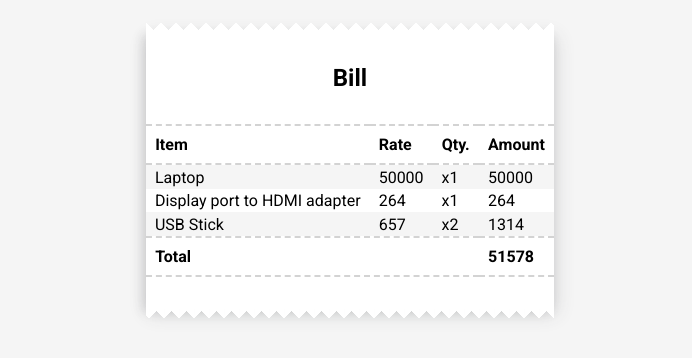
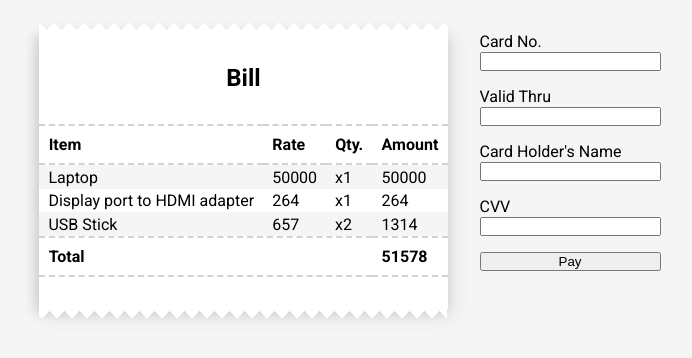
Before and after one commit to dipeshhhh/DailyUI, a React (Create React App) app: page /credit-card-checkout in a window 1280 px wide. Shown: the top 358 px of the page, without its empty margins (290-982 px from the left). Built offline with nearby package versions, Linux system fonts and the light colour scheme.

Commit message:
Update Credit Card page

```diff
--- a/src/Challanges/002_CreditCardCheckout/CreditCardCheckout.css
+++ b/src/Challanges/002_CreditCardCheckout/CreditCardCheckout.css
@@ -3,6 +3,7 @@
   --bill-bg-color: white;
   --bill-padding: 32px;
   --credit-card-checkout-box-shadow-values: -3px 3px 10px 0px rgba(60,64,67,0.16), 2px 5px 18px 0px rgba(60,64,67,0.16);
+  --credit-card-input-gap: 16px;
 
   --zigzag-border-height: 20px;
 }
@@ -109,3 +110,25 @@
   border-left: none;
   border-right: none;
 }
+
+.credit-card-input,
+.credit-card-input>section{
+  display: flex;
+  flex-direction: column;
+  gap: var(--credit-card-input-gap)
+}
+
+fieldset{
+  border: none;
+}
+
+input[type="number"]::-webkit-inner-spin-button,
+input[type="number"]::-webkit-outer-spin-button {
+  -webkit-appearance: none;
+  appearance: none;
+  margin: 0;
+}
+
+input[type="number"] {
+  -moz-appearance: textfield; /* Firefox */
+}
--- a/src/Challanges/002_CreditCardCheckout/CreditCardCheckout.js
+++ b/src/Challanges/002_CreditCardCheckout/CreditCardCheckout.js
@@ -71,89 +71,45 @@ function CreditCardCheckout() {
       {/* A credit card shaped box for entering credit card info
             - position fixed to the top right section (i.e. stays there)
       */}
-      {/* <section className='credit-card-box'>
+      <section className='credit-card-box'>
         <form className='credit-card-input'>
           <section>
-            <div id='credit-card-number-input-box'>
+            <fieldset id='credit-card-number-input-box'>
+              <legend for='credit-card-number'>Card No.</legend>
               <input
-                id='credit-card-number-part-1'
-                name='credit-card-number'
-                className='credit-card-number'
-                type='text'
-                size='4'
-                maxLength='4'
-                pattern='[0-9]{4}'
-                inputMode='numeric'
-                onInput={handleCreditCardInput}
+                id='credit-card-number'
+                type='number'
                 required
               />
-              <input
-                id='credit-card-number-part-2'
-                name='credit-card-number'
-                className='credit-card-number'
-                type='text'
-                size='4'
-                maxLength='4'
-                pattern='[0-9]{4}'
-                inputMode='numeric'
-                onInput={handleCreditCardInput}
-                required
-              />
-              <input
-                id='credit-card-number-part-3'
-                name='credit-card-number'
-                className='credit-card-number'
-                type='text'
-                size='4'
-                maxLength='4'
-                pattern='[0-9]{4}'
-                inputMode='numeric'
-                onInput={handleCreditCardInput}
-                required
-              />
-              <input
-                id='credit-card-number-part-4'
-                name='credit-card-number'
-                className='credit-card-number'
-                type='text'
-                size='4'
-                maxLength='4'
-                pattern='[0-9]{4}'
-                inputMode='numeric'
-                onInput={handleCreditCardInput}
-                required
-              />
-            </div>
-            <div id='credit-card-expiry-date-input-box'>
-              <label for='credit-card-expiry-date'>VALID THRU</label>
+            </fieldset>
+            <fieldset id='credit-card-expiry-date-input-box'>
+              <legend for='credit-card-expiry-date'>Valid Thru</legend>
               <input
                 id='credit-card-expiry-date'
                 type='number'
                 required
               />
-            </div>
-            <div id='credit-card-holder-name-input-box'>
-              <label for='credit-card-holder-name'>CARD HOLDER's NAME</label>
+            </fieldset>
+            <fieldset id='credit-card-holder-name-input-box'>
+              <legend for='credit-card-holder-name'>Card Holder's Name</legend>
               <input
                 id='credit-card-holder-name'
                 type='text'
-                placeholder='CARD HOLDER NAME'
                 required
               />
-            </div>
-            <div id='credit-card-cvv-input-box'>
-              <label for='credit-card-cvv'>CVV</label>
+            </fieldset>
+            <fieldset id='credit-card-cvv-input-box'>
+              <legend for='credit-card-cvv'>CVV</legend>
               <input
                 id='credit-card-cvv'
                 type='number'
-                placeholder='CVV'
                 required
               />
-            </div>
+            </fieldset>
           </section>
           <button type='submit' > Pay </button>
         </form>
-      </section> */}
+      </section>
     </div>
   )
 }
```
